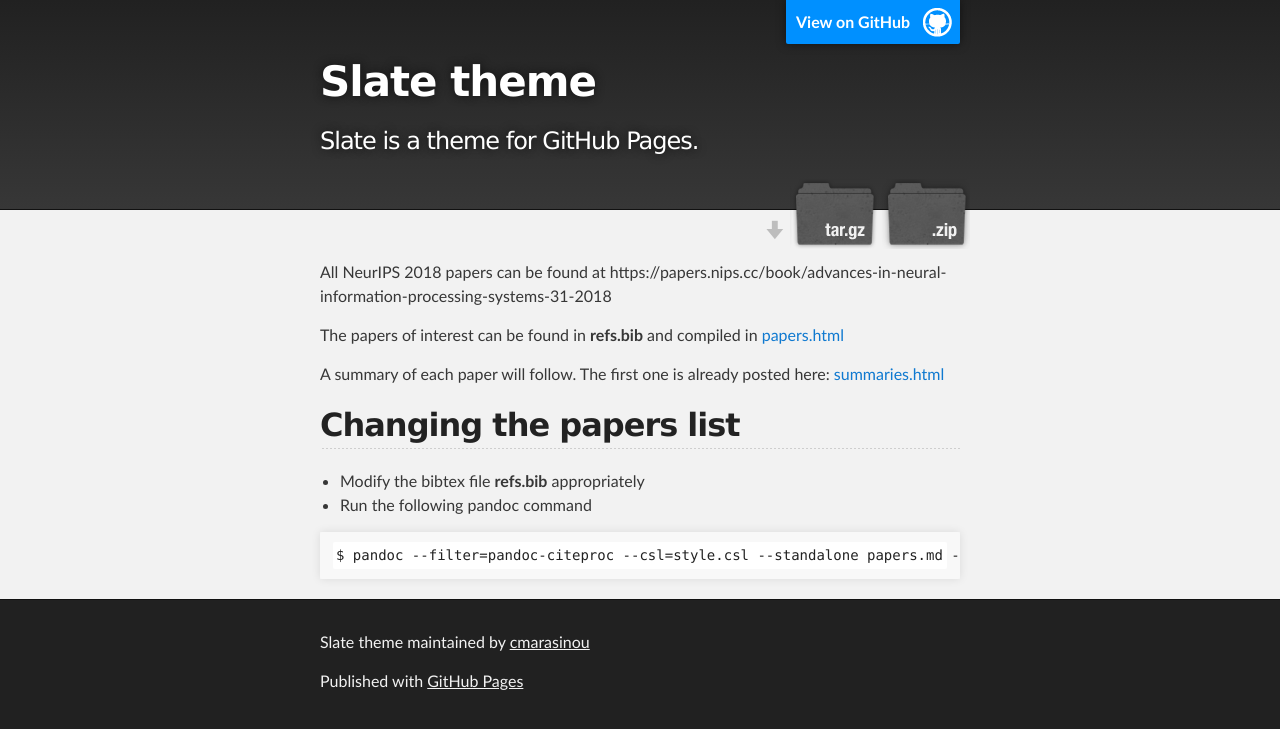
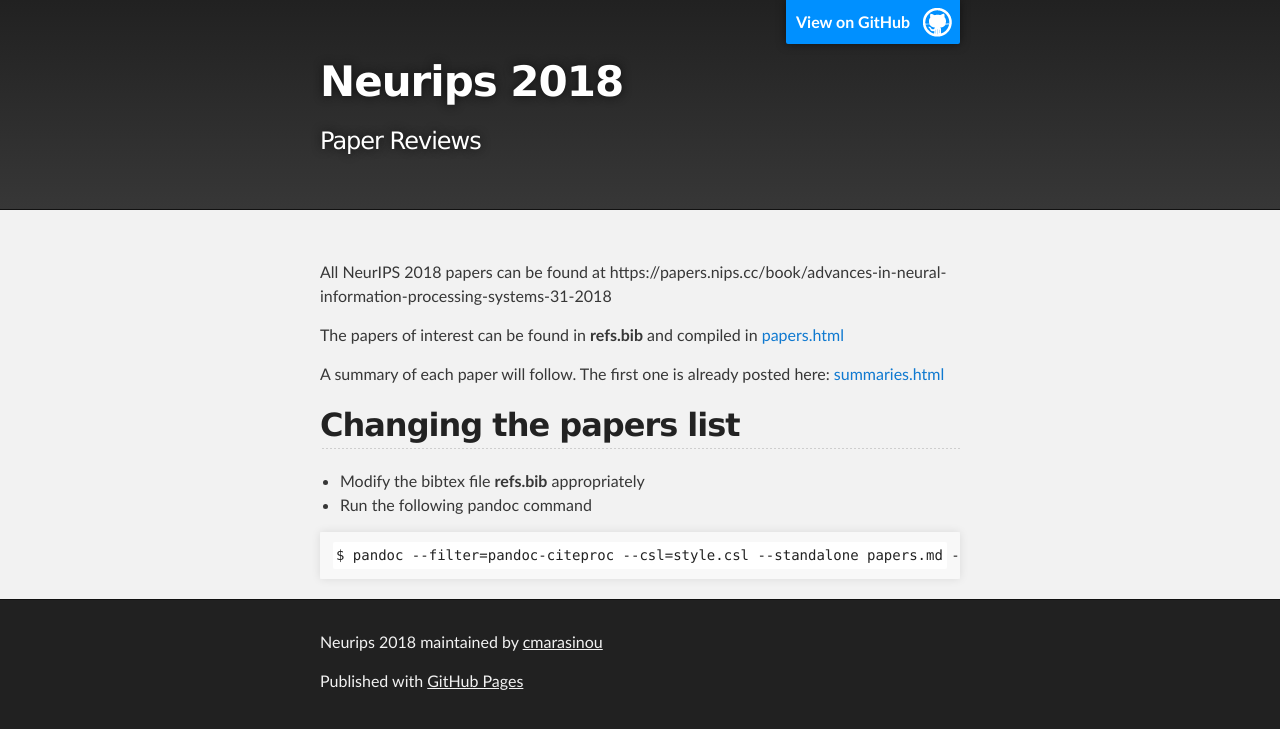
Before and after one commit to cmarasinou/NeurIPS_2018, a Jekyll site: the page built from index.md, in a window 1280 px wide. Shown: the top 729 px of the page. Built offline with Jekyll 4.4.1, drawn with Linux system fonts in a browser that asks for light colours; our own code applies the rules of GitHub Pages for plain Markdown files.

Commit message:
small correction

```diff
--- a/_config.yml
+++ b/_config.yml
@@ -1,5 +1,5 @@
-title: Slate theme
-description: Slate is a theme for GitHub Pages.
-show_downloads: true
+title: Neurips 2018
+description: Paper Reviews
+show_downloads: false
 google_analytics:
 theme: jekyll-theme-slate
```
